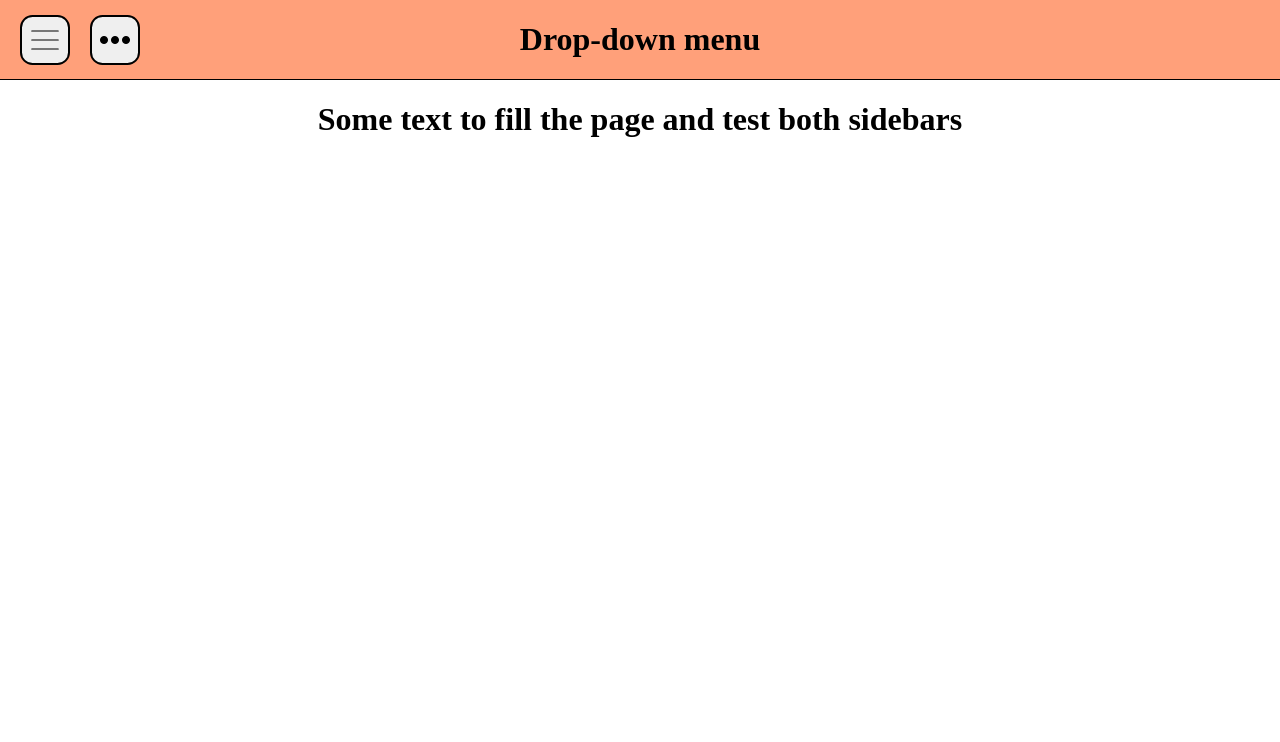
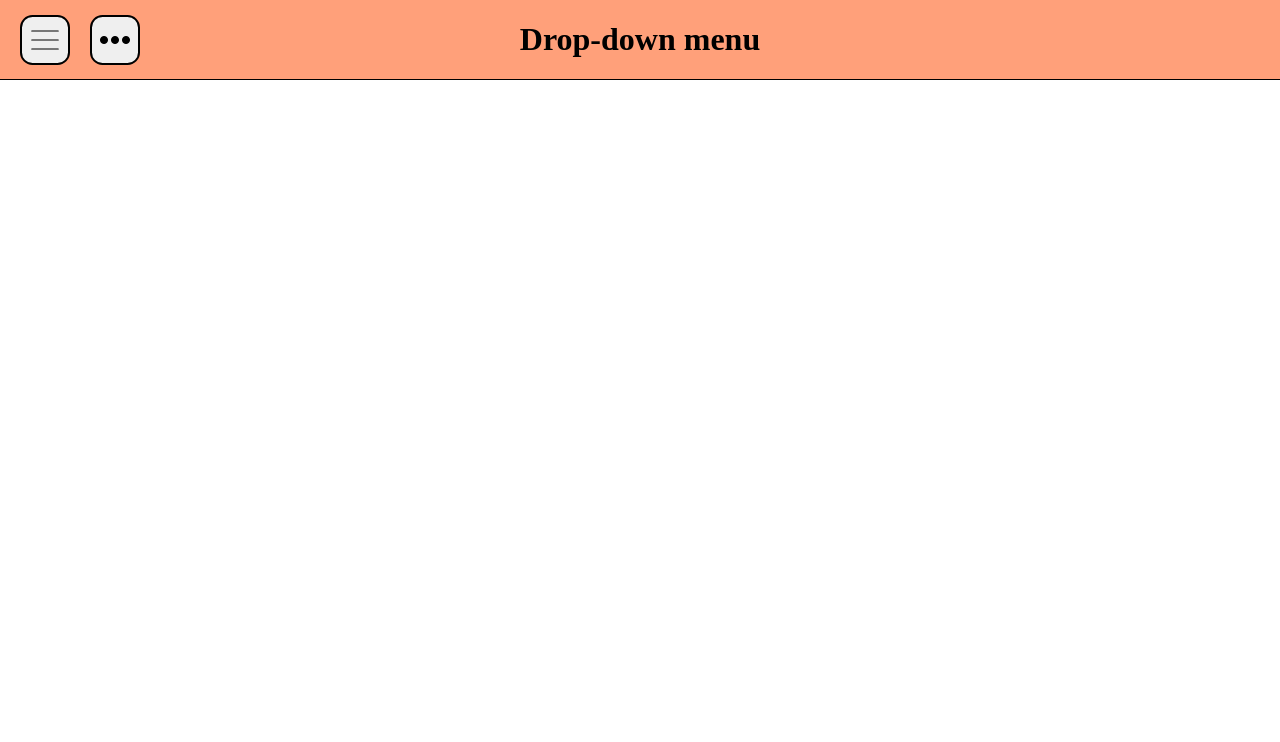
Before and after one commit to ValerioL94/Drop-down-menus-test, a website built with webpack: page src/template.html in a window 1280 px wide. Shown: the top 742 px of the page. Built offline with nearby package versions, Linux system fonts and the light colour scheme.

Commit message:
Update files

```diff
--- a/src/template.html
+++ b/src/template.html
@@ -47,9 +47,7 @@
             <li>PAGE5</li>
           </ul>
         </nav>
-        <div class="test">
-          <h1>Some text to fill the page and test both sidebars</h1>
-        </div>
+        <div class="test"></div>
       </main>
       <footer>
         <p>Copyright © 2024 ValerioL94</p>
--- a/webpack.dev.js
+++ b/webpack.dev.js
@@ -1,10 +1,10 @@
-const { merge } = require("webpack-merge");
-const common = require("./webpack.common.js");
+const { merge } = require('webpack-merge');
+const common = require('./webpack.common.js');
 
 module.exports = merge(common, {
-  mode: "development",
-  devtool: "inline-source-map",
+  mode: 'development',
+  devtool: 'inline-source-map',
   devServer: {
-    static: "./src", // set to src/dist
+    static: './dist', // set to src/dist
   },
 });
```
Also changed, not shown: README.md.
